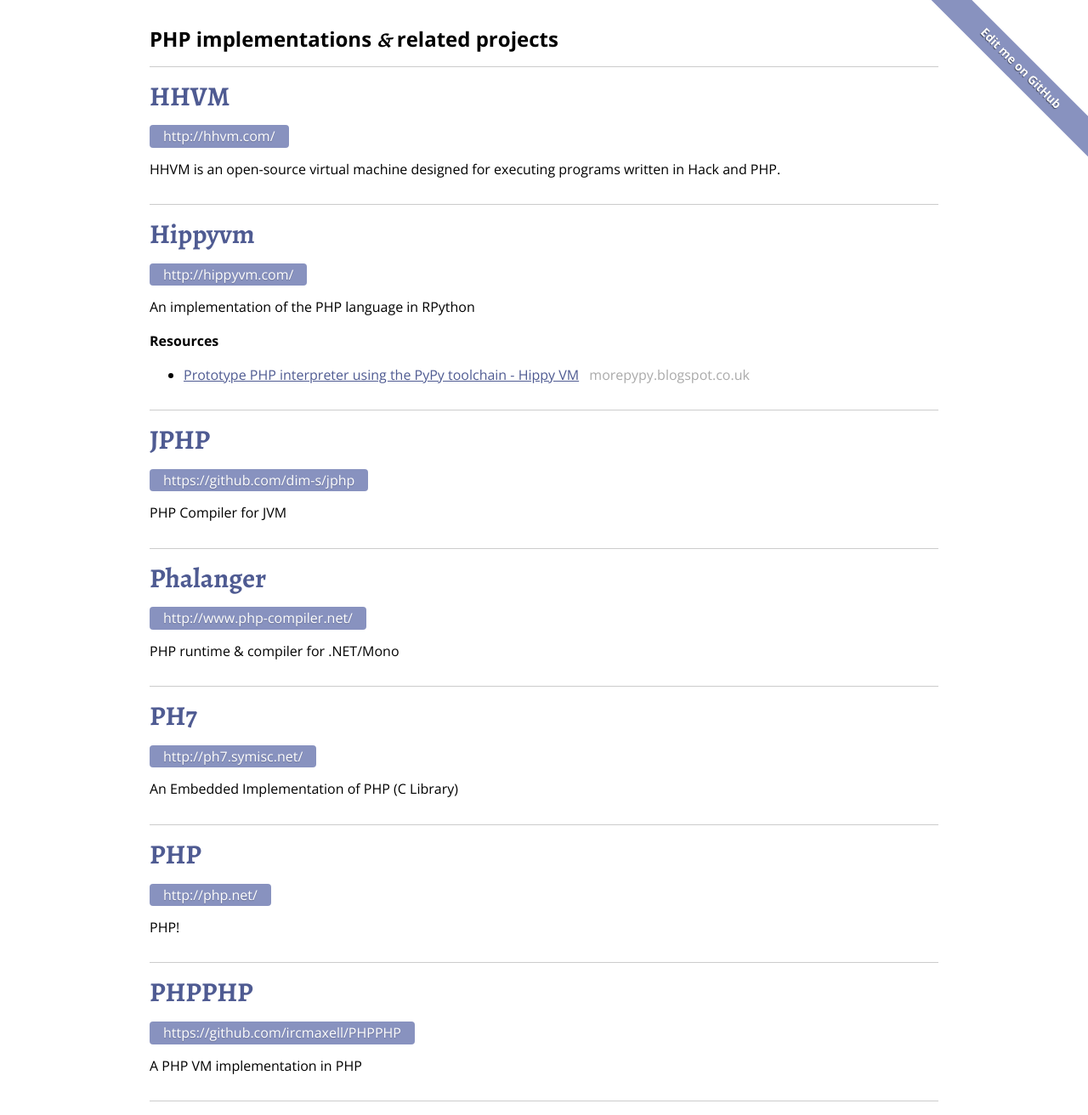
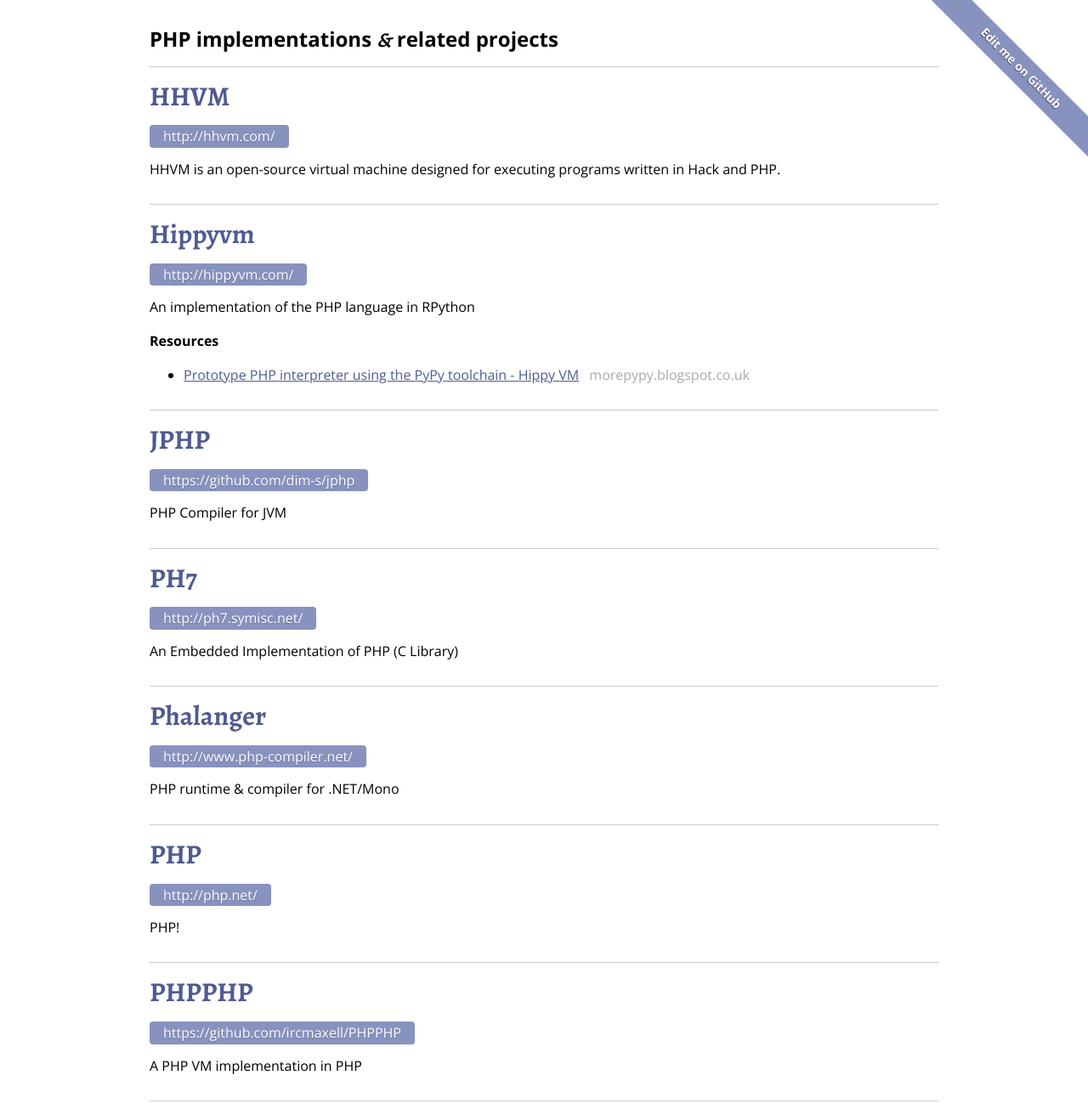
Before and after one commit to salathe/phps.io, a Jekyll site: the page built from index.html, in a window 1280 px wide. Shown: the whole page at 85% size. Built offline with Jekyll 4.4.1, drawn with Linux system fonts in a browser that asks for light colours; nearby versions of some CDN libraries; some of the changed lines change nothing that is shown.

Commit message:
fix order... again

```diff
--- a/_data/projects.yml
+++ b/_data/projects.yml
@@ -16,15 +16,15 @@
     url: https://github.com/dim-s/jphp
     summary: "PHP Compiler for JVM"
 
+ph7:
+    name: PH7
+    url: http://ph7.symisc.net/
+    summary: "An Embedded Implementation of PHP (C Library)"
+
 phalanger:
     name: Phalanger
     url: http://www.php-compiler.net/
     summary: "PHP runtime & compiler for .NET/Mono"
-
-ph7:
-    name: PH7
-    url: http://ph7.symisc.net/
-    summary: "An Embedded Implementation of PHP (C Library)"
 
 php:
     name: PHP
```
